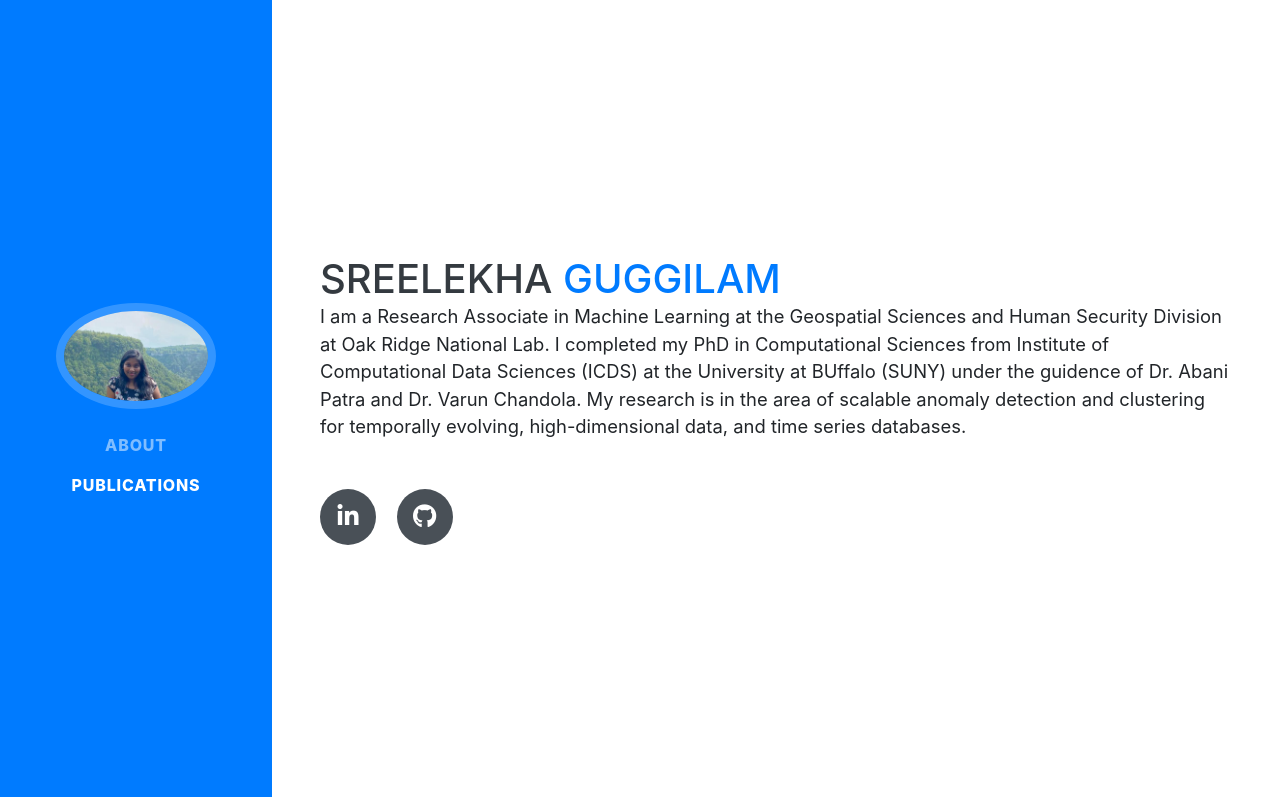
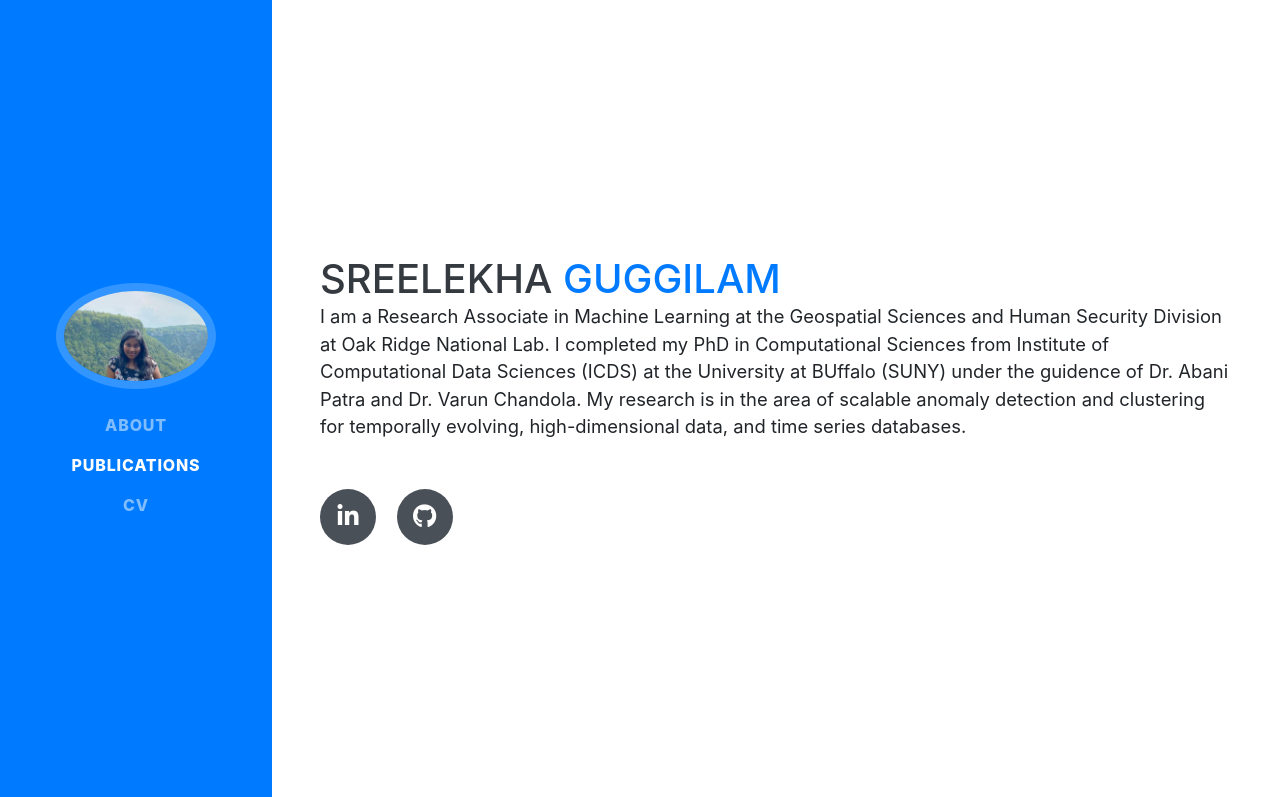
Before and after one commit to sreelekh/lekha, a website with bundled scripts: page index.html in a window 1280 px wide. Shown: the top 797 px of the page. Built offline with nearby package versions, Linux system fonts and the light colour scheme; a web font is replaced by a local one.

Commit message:
Update index.html

```diff
--- a/index.html
+++ b/index.html
@@ -60,6 +60,9 @@
 <!--         <li class="nav-item">
           <a class="nav-link js-scroll-trigger" href="#awards">Awards</a>
         </li> -->
+        <li class="nav-item">
+          <a class="nav-link js-scroll-trigger" href="https://github.com/sreelekh/lekha/blob/main/files/Lekha_CV.pdf">CV</a>
+        </li>
       </ul>
     </div>
   </nav>
```
